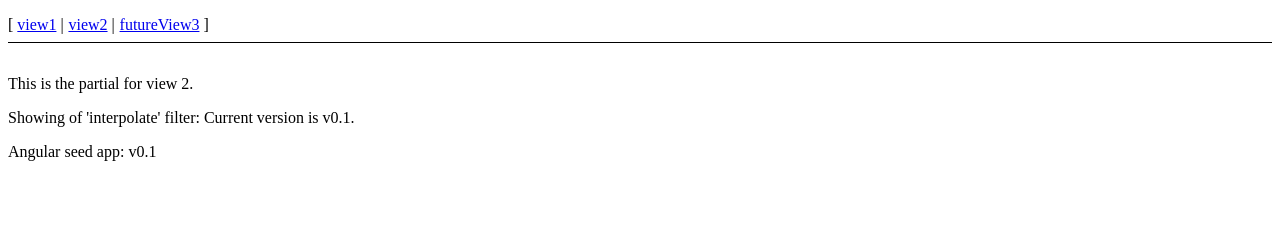
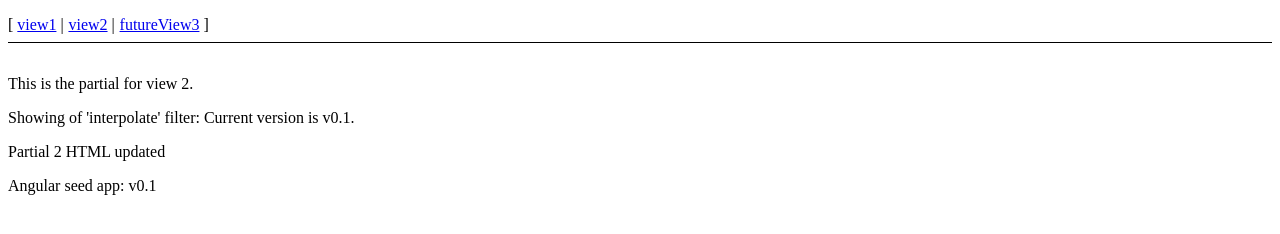
Before and after one commit to dipak23b/DemoRepo, a website: page HTML5Application/app/index.html at #/view2 in a window 1280 px wide. Drawn offline with Linux system fonts and the light colour scheme.

Commit message:
partial 2 updated

```diff
--- a/HTML5Application/app/partials/partial2.html
+++ b/HTML5Application/app/partials/partial2.html
@@ -3,3 +3,5 @@
   Showing of 'interpolate' filter:
   {{ 'Current version is v%VERSION%.' | interpolate }}
 </p>
+
+<p>Partial 2 HTML updated</p>
```
